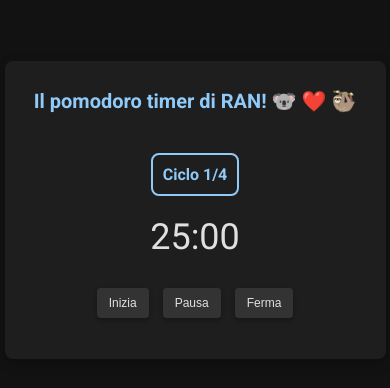
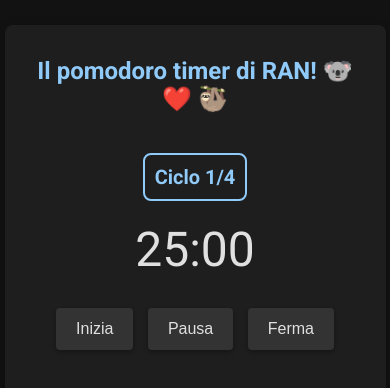
Before and after one commit to ginkgo321/ran, a plain HTML site: page index.html in a window 390 px wide. Shown: the part 212-600 px from the top of the page. Drawn offline with Linux system fonts and the light colour scheme.

Commit message:
testo più grande

```diff
--- a/styles.css
+++ b/styles.css
@@ -9,6 +9,7 @@ body {
     align-items: center;
     justify-content: center;
     min-height: 100vh; /* Modificato da height per evitare overflow */
+    font-size: 18px; /* Aumentata la dimensione generale del font */
 }
 
 .container {
@@ -21,20 +22,20 @@ body {
 }
 
 h1 {
-    font-size: 24px;
+    font-size: 28px; /* Aumentato per il titolo */
     margin-bottom: 20px;
     color: #90caf9; /* Colore primario Material per tema scuro */
 }
 
 #timer {
-    font-size: 48px; /* Ridotto per schermi piccoli */
+    font-size: 56px; /* Manteniamo la dimensione grande del timer */
     margin: 20px 0;
     color: #e0e0e0; /* Testo del timer chiaro */
 }
 
 button {
-    padding: 10px 15px; /* Ridotto per schermi piccoli */
-    font-size: 14px; /* Ridotto per schermi piccoli */
+    padding: 15px 30px; /* Aumenta il padding per rendere i pulsanti più grandi */
+    font-size: 18px; /* Aumenta la dimensione del testo dei pulsanti */
     margin: 10px 5px;
     cursor: pointer;
     background-color: #333; /* Pulsanti scuri */
@@ -45,7 +46,18 @@ button {
     transition: background-color 0.3s ease, box-shadow 0.3s ease;
 }
 
+button:hover {
+    background-color: #555; /* Colore di sfondo dei pulsanti al passaggio del mouse */
+    box-shadow: 0px 4px 8px rgba(0, 0, 0, 0.4); /* Ombra più pronunciata al passaggio del mouse */
+}
+
+button:active {
+    background-color: #777; /* Colore di sfondo dei pulsanti quando premuti */
+    box-shadow: 0px 4px 8px rgba(0, 0, 0, 0.5); /* Ombra più pronunciata quando premuto */
+}
+
 #cycleInfo {
+    font-size: 20px; /* Aumentato leggermente anche il font delle informazioni del ciclo */
     font-weight: bold;
     color: #90caf9;
     margin-top: 20px;
@@ -55,18 +67,24 @@ button {
     display: inline-block;
 }
 
+#message, #quote {
+    margin-top: 20px;
+    font-size: 18px; /* Manteniamo anche qui una buona dimensione per la leggibilità */
+    color: #b0b0b0;
+}
+
 @media (max-width: 600px) {
     #timer {
-        font-size: 36px; /* Adattamento per schermi molto piccoli */
+        font-size: 48px; /* Adattamento per schermi molto piccoli */
     }
 
     h1 {
-        font-size: 20px; /* Adattamento per schermi molto piccoli */
+        font-size: 24px; /* Adattamento per schermi molto piccoli */
     }
 
     button {
-        padding: 8px 12px; /* Ulteriore riduzione per schermi molto piccoli */
-        font-size: 12px; /* Ulteriore riduzione per schermi molto piccoli */
+        padding: 12px 20px; /* Riduzione per schermi molto piccoli */
+        font-size: 16px; /* Riduzione per schermi molto piccoli */
     }
 
     .container {
```
